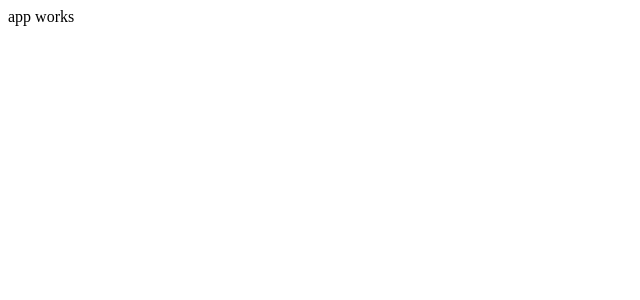
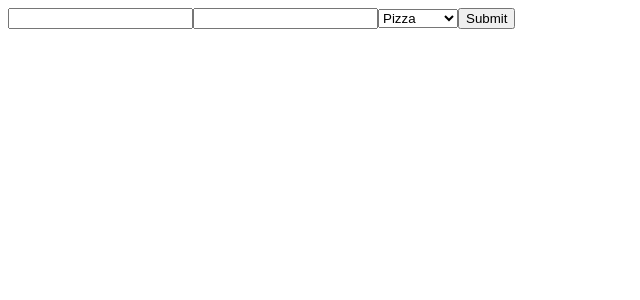
Before and after one commit to felix-lipski/dish-form-task, a React (Create React App) app: page / in a window 1280 px wide. Shown: the top 300 px of the page, without its empty margins (0-640 px from the left). Built offline with nearby package versions, Linux system fonts and the light colour scheme.

Commit message:
feat: build basic form skeleton

```diff
--- a/package.json
+++ b/package.json
@@ -12,6 +12,7 @@
     "@types/react-dom": "^17.0.0",
     "react": "^17.0.2",
     "react-dom": "^17.0.2",
+    "react-hook-form": "^7.8.0",
     "react-scripts": "4.0.3",
     "typescript": "^4.1.2",
     "web-vitals": "^1.0.1"
--- a/src/App.tsx
+++ b/src/App.tsx
@@ -1,5 +1,7 @@
+import DishForm from "./DishForm";
+
 function App() {
-  return <>app works</>;
+  return <DishForm />;
 }
 
 export default App;
--- /dev/null
+++ b/src/DishForm.tsx
@@ -0,0 +1,23 @@
+import { useForm } from "react-hook-form";
+
+const DishForm = () => {
+  const { register, handleSubmit } = useForm();
+  const onSubmit = (data: any) => console.log(data);
+  return (
+    <form onSubmit={handleSubmit(onSubmit)}>
+      <input type="text" {...register("name", { required: true })} />
+      <input
+        type="text"
+        {...register("preparation_time", { required: true })}
+      />
+      <select {...register("type", { required: true })}>
+        <option value="pizza">Pizza</option>
+        <option value="soup">Soup</option>
+        <option value="sandwich">Sandwich</option>
+      </select>
+      <input type="submit" />
+    </form>
+  );
+};
+
+export default DishForm;
```
Also changed, not shown: 1 other file (tests, documents, lock files or other folders).
